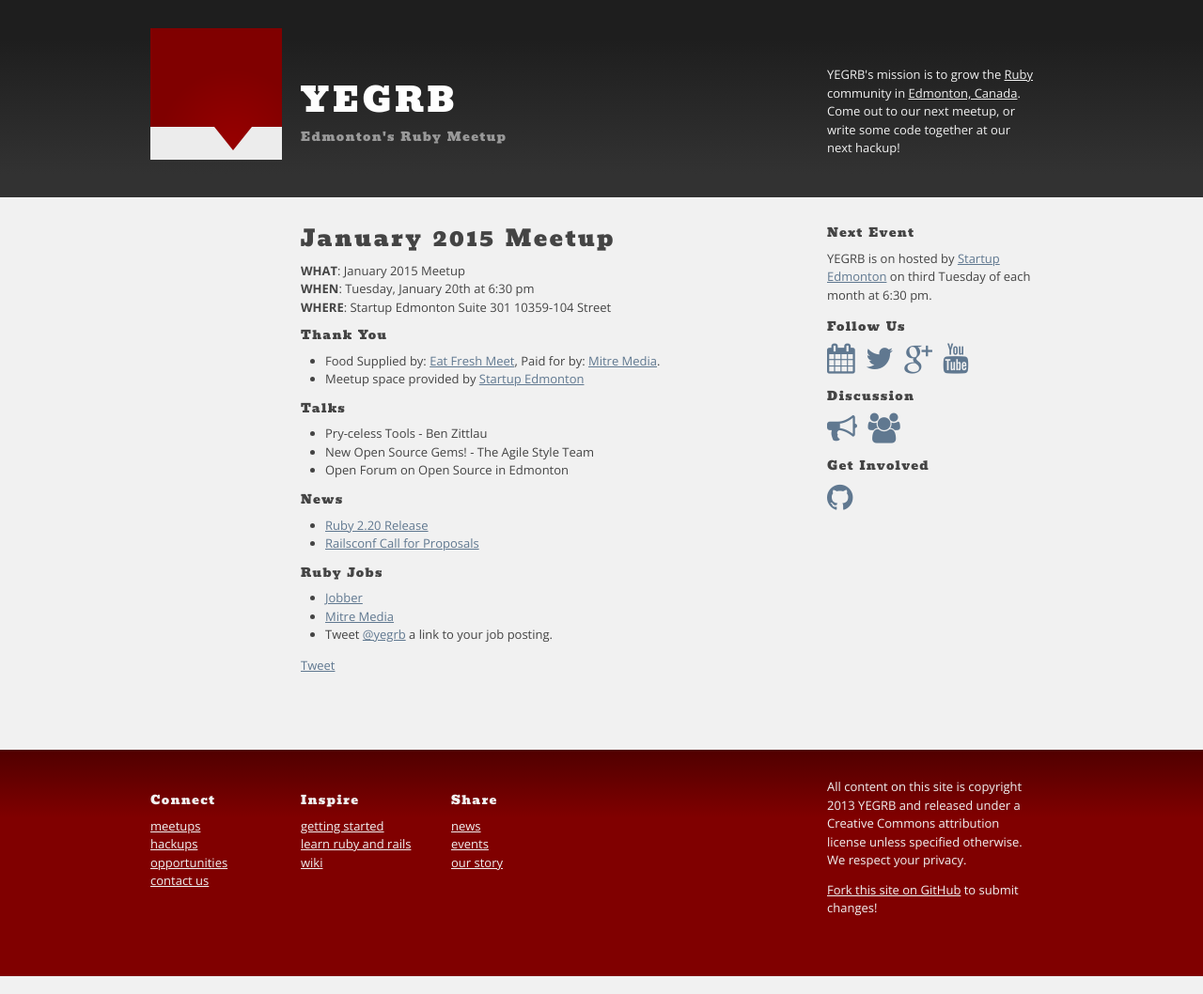
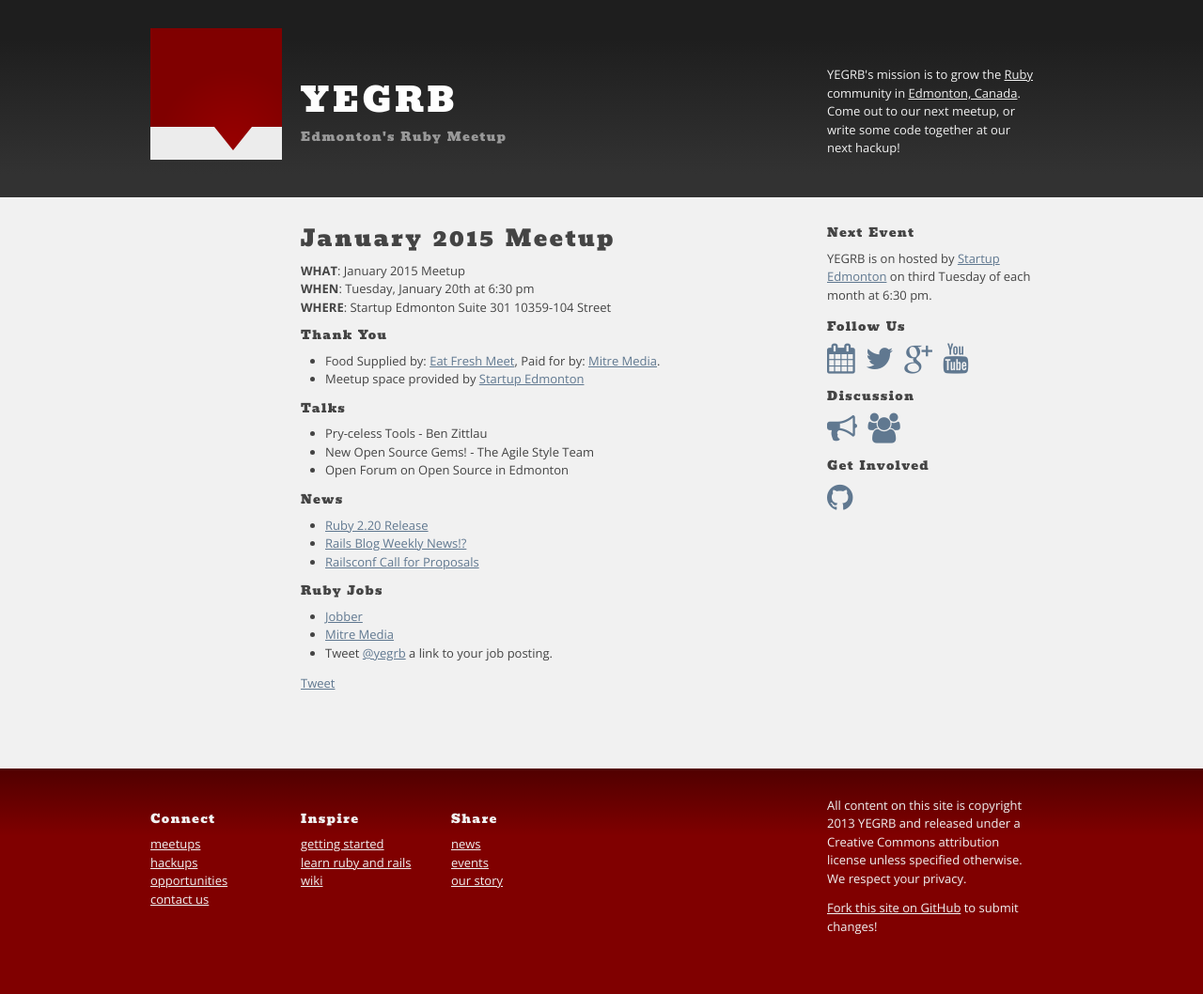
Before and after one commit to yegrb/yegrb.github.io, a Jekyll site: the page built from _posts/2015-01-20-january.markdown, in a window 1280 px wide. Shown: the whole page at 94% size. Built offline with Jekyll 4.4.1, drawn with Linux system fonts in a browser that asks for light colours; nearby versions of some CDN libraries; Markdown is read by kramdown in place of the engine named in the settings; comment, search, counter and statistics services are not loaded.

Commit message:
a little more news

```diff
--- a/_posts/2015-01-20-january.markdown
+++ b/_posts/2015-01-20-january.markdown
@@ -23,6 +23,7 @@ category: meetups
 ## News
 
 * [Ruby 2.20 Release](https://www.ruby-lang.org/en/news/2014/12/25/ruby-2-2-0-released/)
+* [Rails Blog Weekly News!?](http://weblog.rubyonrails.org/)
 * [Railsconf Call for
   Proposals](http://rubycentral-cfp.herokuapp.com/events/railsconf-2015)
 
```
